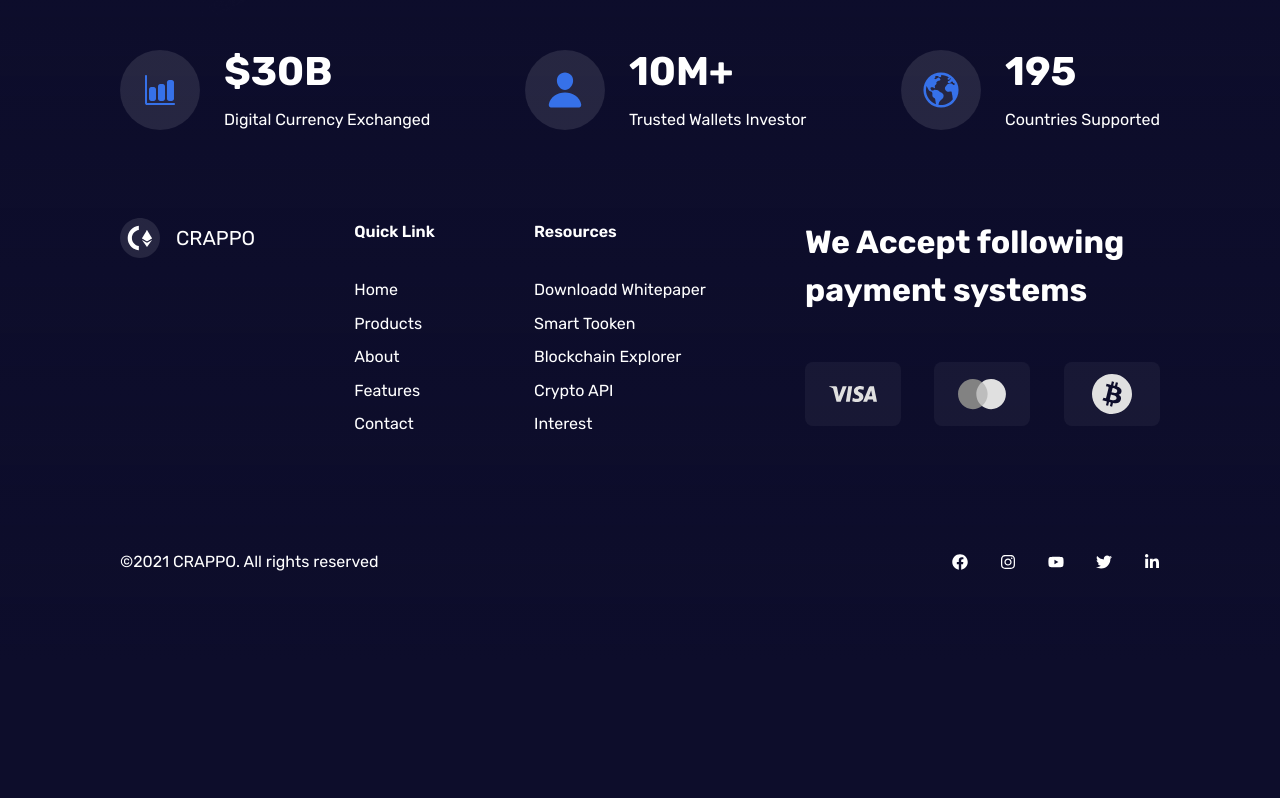
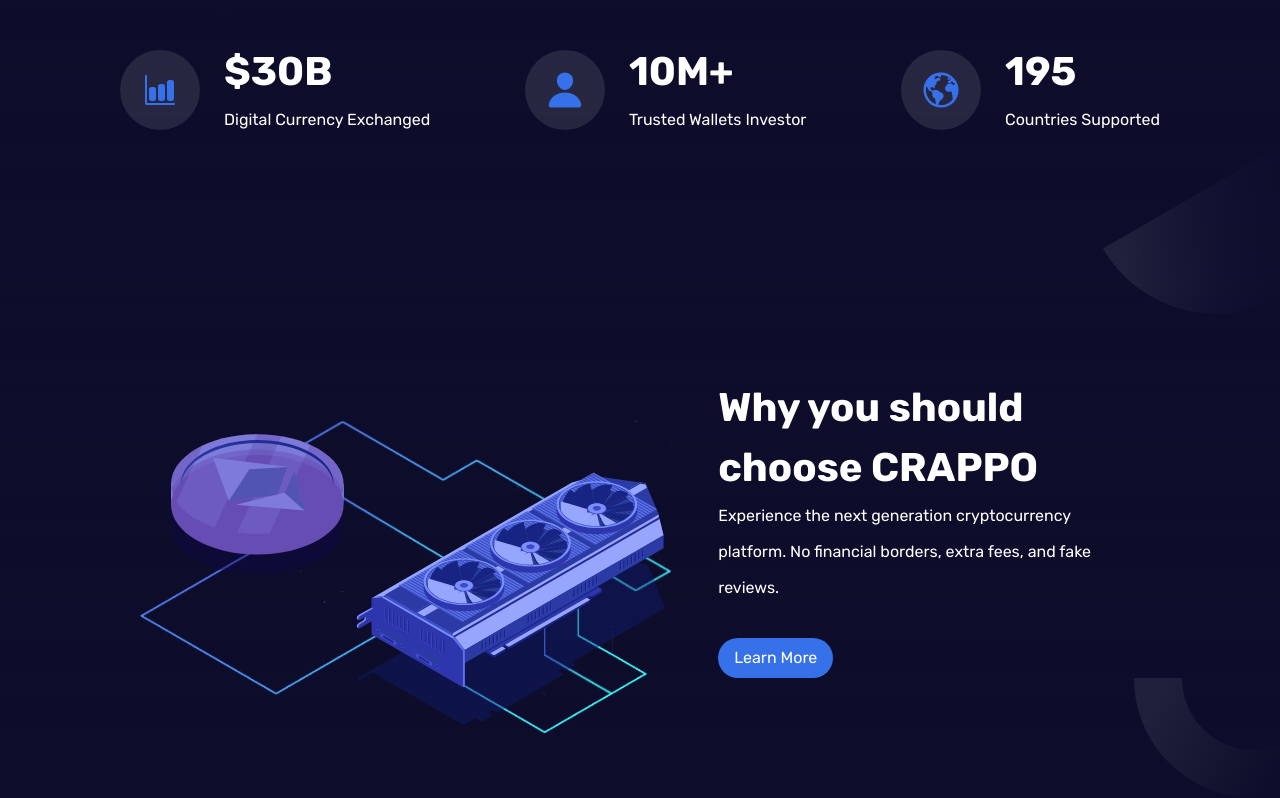
Before and after one commit to dejosemario/crappo, a Next.js app: page / in a window 1280 px wide. Shown: the part 1022-1820 px from the top of the page. Before the commit the page ends 1682 px from the top, so only its background shows below. Built offline with nearby package versions, Linux system fonts and the light colour scheme.

Commit message:
feat: create Illustration component

```diff
--- a/src/app/page.tsx
+++ b/src/app/page.tsx
@@ -2,6 +2,7 @@ import { Button } from "@/components/atom/Button/Button";
 import Ivcard from "@/components/molecules/IvCard/IvCard";
 import Footer from "@/components/organisms/Layouts/FooterLayout/Footer";
 import HeroLayout from "@/components/organisms/Layouts/HeroSectionLayout/HeroLayout";
+import IllustrationLayout from "@/components/organisms/Layouts/IllustrationLayout/IllustrationLayout";
 import Header from "@/components/organisms/Layouts/Navlayout/Header";
 import NavLayout from "@/components/organisms/Layouts/Navlayout/Header";
 import Image from "next/image";
@@ -11,6 +12,7 @@ export default function Home() {
     <main className="container mt-[45px]  flex flex-col ">
       <Header />
       <HeroLayout />
+      <IllustrationLayout />
       <Footer />
     </main>
   );
--- /dev/null
+++ b/src/components/organisms/Layouts/IllustrationLayout/IllustrationLayout.tsx
@@ -0,0 +1,35 @@
+import { Button } from "@/components/atom/Button/Button";
+import { Heading } from "@/components/atom/Heading/Heading";
+import { NextImage } from "@/components/atom/NextImage/NextImage";
+import Text from "@/components/atom/Text/Text";
+import Illustration from "@/public/images/illustrations.svg";
+import Dgradient from "@/public/images/d.svg";
+import Ugradient from "@/public/images/u.svg";
+
+const IllustrationLayout = () => {
+  return (
+    <div className="flex justify-between mt-[160px] relative">
+      <div className=" flex items-start">
+        <NextImage imgUrl={Illustration} alt="Illustration-image" />
+      </div>
+      <div className="pt-20">
+        <Heading level={2} className="max-w-[480px]">
+          Why you should choose CRAPPO
+        </Heading>
+        <Text className="max-w-[408px] pb-8">
+          Experience the next generation cryptocurrency platform. No financial
+          borders, extra fees, and fake reviews.
+        </Text>
+        <Button>Learn More</Button>
+      </div>
+      <div className="absolute right-[-10vw] top-[-180px]">
+        <NextImage imgUrl={Dgradient} alt="Dgradient" />
+      </div>
+      <div className="absolute right-[-10vw] top-[380px]">
+        <NextImage imgUrl={Ugradient} alt="ugradient" />
+      </div>
+    </div>
+  );
+};
+
+export default IllustrationLayout;
```
Also changed, not shown: src/public/images/Illustrations.svg (added).
